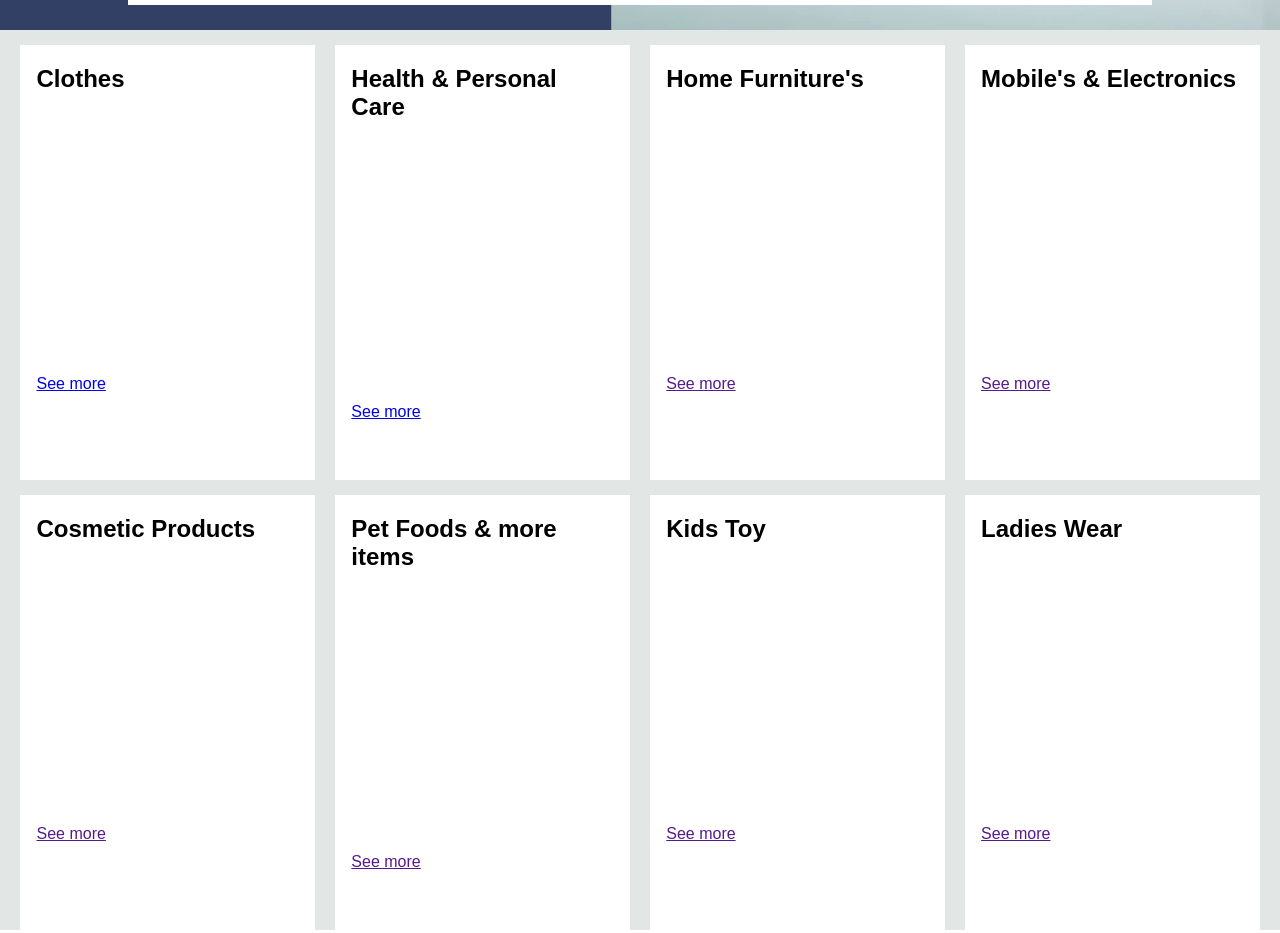
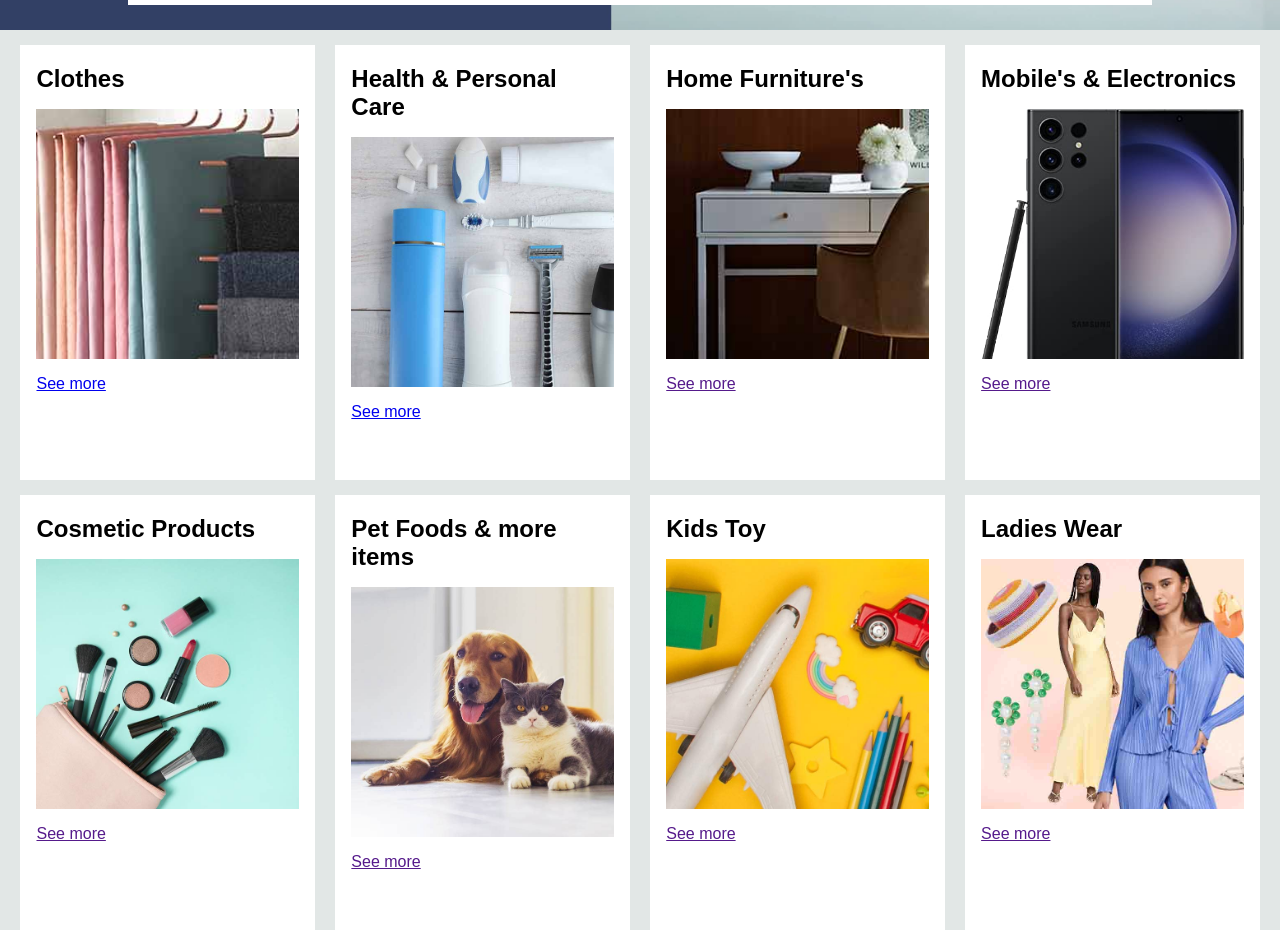
Before and after one commit to Dhruva1096/Amazon_website, a plain HTML site: page index.html in a window 1280 px wide. Shown: the part 420-1353 px from the top of the page. Drawn offline with Linux system fonts and the light colour scheme; files whose address does not match are found by name.

Commit message:
Update index.html

```diff
--- a/index.html
+++ b/index.html
@@ -88,56 +88,56 @@
         <div class="box1 box ">
            <div class="box-con">
             <h2>Clothes</h2>
-            <div class="box-img" style="background-image: url('box1_image.jpg');" ></div>
+            <div class="box-img" style="background-image: url('imges/box1_image.jpg');" ></div>
             <a href="https://www.amazon.com/gp/goldbox/?ie=UTF8&ref_=nav_cs_gb&deals-widget=%257B%2522version%2522%253A1%252C%2522viewIndex%2522%253A0%252C%2522presetId%2522%253A%252215E8DB96732AF8CA9C14916141BB1C4C%2522%252C%2522departments%2522%253A%255B%25227147440011%2522%252C%25227192394011%2522%252C%2522679337011%2522%252C%25226358543011%2522%255D%252C%2522sorting%2522%253A%2522FEATURED%2522%257D&pd_rd_w=yYDKs&content-id=amzn1.sym.b0c3902d-ae70-4b80-8f54-4d0a3246745a&pf_rd_p=b0c3902d-ae70-4b80-8f54-4d0a3246745a&pf_rd_r=894GZEGMNC5PA7CF6H3F&pd_rd_wg=1GYlj&pd_rd_r=ea725994-7a20-40f1-ad11-b661adc732cc">See more</a>
            </div>
         </div>
         <div class="box2 box">
             <div class="box-con">
                 <h2>Health & Personal Care</h2>
-                <div class="box-img" style="background-image: url('box2_image.jpg');"></div>
+                <div class="box-img" style="background-image: url('imges/box2_image.jpg');"></div>
                 <a href="https://www.amazon.in/health-and-personal-care/b?ie=UTF8&node=1350384031">See more</a>
                </div>
         </div>
         <div class="box3 box " >
             <div class="box-con">
                 <h2>Home Furniture's</h2>
-                <div class="box-img" style="background-image: url('box3_image.jpg');"></div>
+                <div class="box-img" style="background-image: url('imges/box3_image.jpg');"></div>
                 <a href="" >See more</a>
                </div>
         </div>
         <div class="box4 box">
             <div class="box-con">
                 <h2>Mobile's & Electronics</h2>
-                <div class="box-img" style="background-image: url('box4_image.jpg');"></div>
+                <div class="box-img" style="background-image: url('imges/box4_image.jpg');"></div>
                 <a href="">See more</a>
                </div>
         </div>
         <div class="box1 box">
             <div class="box-con">
              <h2>Cosmetic Products</h2>
-             <div class="box-img" style="background-image: url('box5_image.jpg');"></div>
+             <div class="box-img" style="background-image: url('imges/box5_image.jpg');"></div>
              <a href="">See more</a>
             </div>
          </div>
          <div class="box2 box">
              <div class="box-con">
                  <h2>Pet Foods & more items</h2>
-                 <div class="box-img" style="background-image: url('box6_image.jpg');"></div>
+                 <div class="box-img" style="background-image: url('imges/box6_image.jpg');"></div>
                  <a href="">See more</a>
                 </div>
          </div>
          <div class="box3 box">
              <div class="box-con">
                  <h2>Kids Toy</h2>
-                 <div class="box-img" style="background-image: url('box7_image.jpg');"></div>
+                 <div class="box-img" style="background-image: url('imges/box7_image.jpg');"></div>
                  <a href="">See more</a>
                 </div>
          </div>
          <div class="box4 box">
              <div class="box-con">
                  <h2>Ladies Wear</h2>
-                 <div class="box-img" style="background-image: url('box8_image.jpg');"></div>
+                 <div class="box-img" style="background-image: url('imges/box8_image.jpg');"></div>
                  <a href="">See more</a>
                 </div>
          </div>
```
